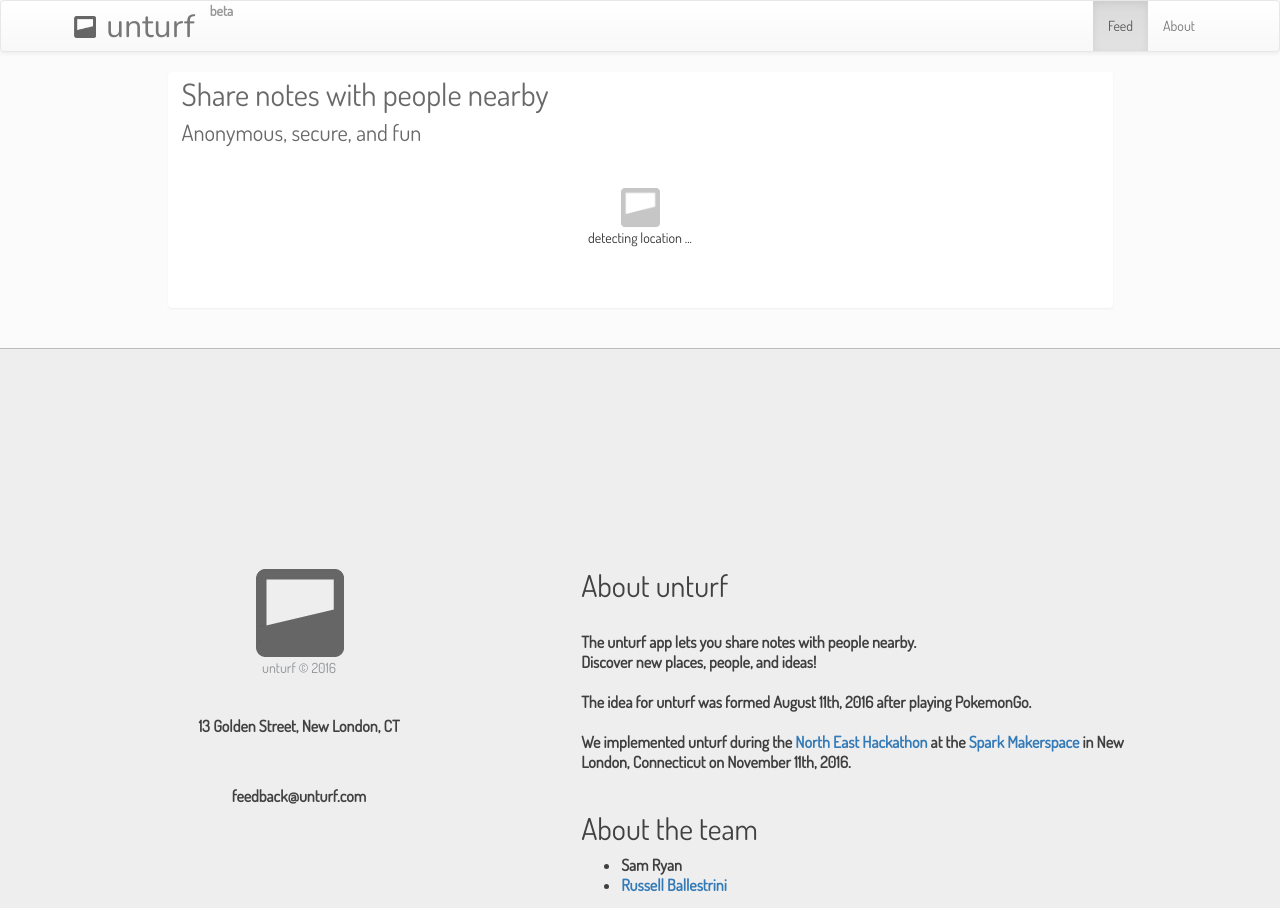
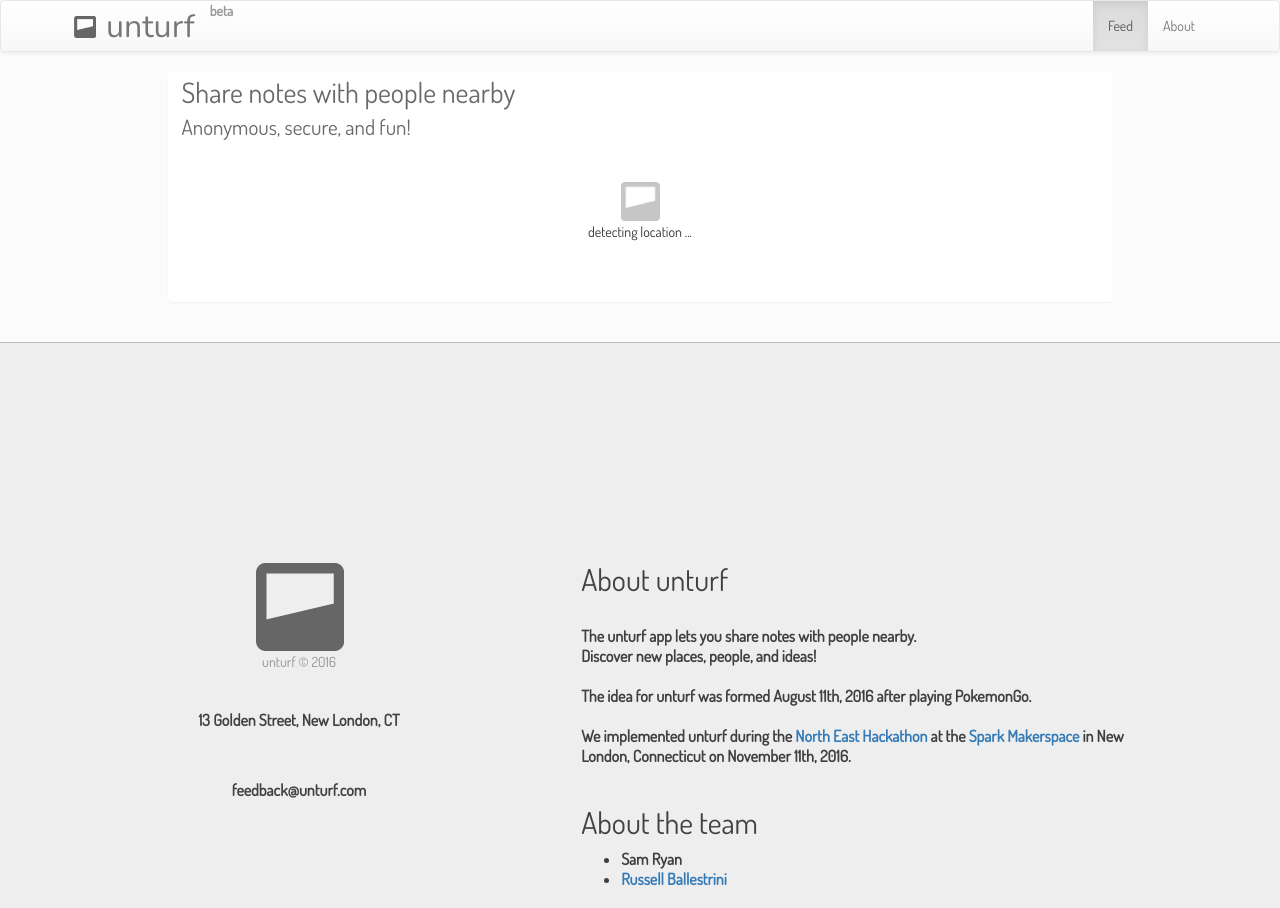
Before and after one commit to russellballestrini/geo-location-forum, a plain HTML site: page index.html in a window 1280 px wide. Shown: the top 908 px of the page. Drawn offline with nearby package versions, Linux system fonts and the light colour scheme; some packages are replaced by stand-ins of ours; a web font is replaced by a local one.

Commit message:
modified:   index.html

```diff
--- a/index.html
+++ b/index.html
@@ -112,11 +112,11 @@
                 <!-- TWEET WRAPPER START -->
                 <div class="twt-wrapper">
                     <div class="panel panel-info" style="border: none">
-                        <div style="font-family: 'Dosis', sans-serif; color:#696969; font-size: 2.2em; padding-left: 14px; ">
+                        <div style="font-family: 'Dosis', sans-serif; color:#696969; font-size: 2.0em; padding-left: 14px; ">
                           <span class="address"></span>
                         </div>
-                        <div style="font-family: 'Dosis', sans-serif; color:#696969; font-size: 1.6em; padding-left: 14px; ">
-                          Anonymous, secure, and fun
+                        <div style="font-family: 'Dosis', sans-serif; color:#696969; font-size: 1.5em; padding-left: 14px; ">
+                          Anonymous, secure, and fun!
       		        </div>
 
                         <div class="row marketing" style="padding-left: 20px; padding-right: 20px;">
```
